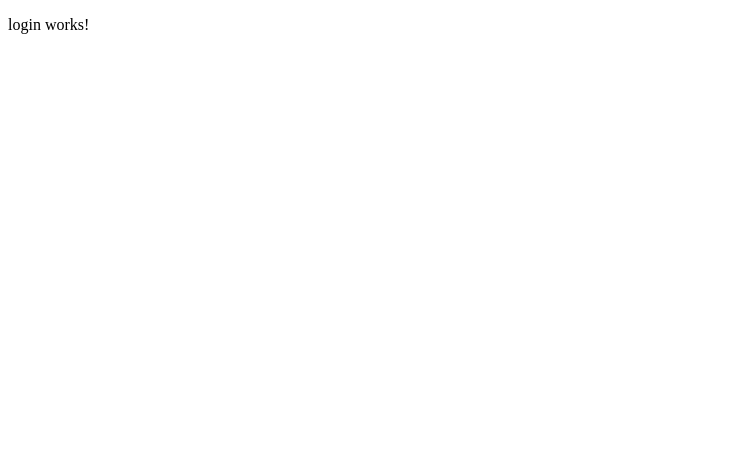
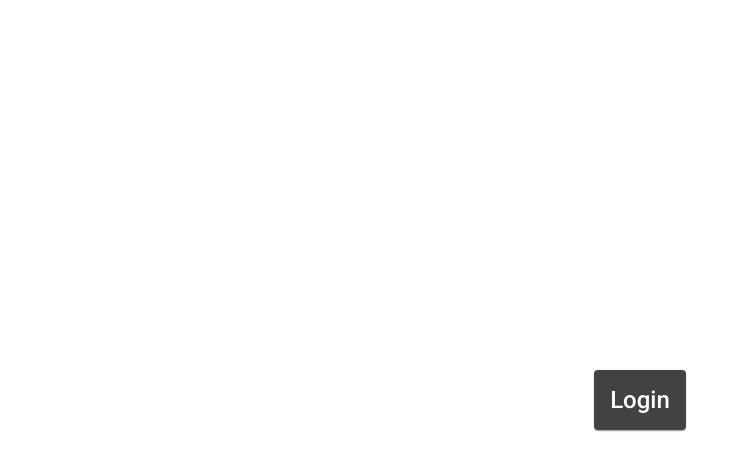
Before and after one commit to Psyness/psyness, an Angular app in the folder projetcs/ui/: page /login in a window 1280 px wide. Shown: the top 470 px of the page, without its empty margins (0-742 px from the left). Built offline with nearby package versions, Linux system fonts and the light colour scheme.

Commit message:
Added angular material and angular layout

```diff
--- a/projetcs/ui/angular.json
+++ b/projetcs/ui/angular.json
@@ -27,6 +27,7 @@
               "src/assets"
             ],
             "styles": [
+              "./node_modules/@angular/material/prebuilt-themes/pink-bluegrey.css",
               "src/styles.css"
             ],
             "scripts": []
@@ -94,6 +95,7 @@
               "src/assets"
             ],
             "styles": [
+              "./node_modules/@angular/material/prebuilt-themes/pink-bluegrey.css",
               "src/styles.css"
             ],
             "scripts": []
--- a/projetcs/ui/package.json
+++ b/projetcs/ui/package.json
@@ -11,10 +11,13 @@
   "private": true,
   "dependencies": {
     "@angular/animations": "~13.3.0",
+    "@angular/cdk": "^13.3.5",
     "@angular/common": "~13.3.0",
     "@angular/compiler": "~13.3.0",
     "@angular/core": "~13.3.0",
+    "@angular/flex-layout": "^13.0.0-beta.38",
     "@angular/forms": "~13.3.0",
+    "@angular/material": "^13.3.5",
     "@angular/platform-browser": "~13.3.0",
     "@angular/platform-browser-dynamic": "~13.3.0",
     "@angular/router": "~13.3.0",
--- a/projetcs/ui/src/app/pages/login/login.component.html
+++ b/projetcs/ui/src/app/pages/login/login.component.html
@@ -1 +1,7 @@
-<p>login works!</p>
+<div fxFlexFill fxLayoutAlign="center center">
+  <mat-card>
+    <mat-card-title>
+      Login
+    </mat-card-title>
+  </mat-card>
+</div>
--- a/projetcs/ui/src/index.html
+++ b/projetcs/ui/src/index.html
@@ -6,6 +6,9 @@
   <base href="/">
   <meta name="viewport" content="width=device-width, initial-scale=1">
   <link rel="icon" type="image/x-icon" href="favicon.ico">
+  <link rel="preconnect" href="https://fonts.gstatic.com">
+  <link href="https://fonts.googleapis.com/css2?family=Roboto:wght@300;400;500&display=swap" rel="stylesheet">
+  <link href="https://fonts.googleapis.com/icon?family=Material+Icons" rel="stylesheet">
 </head>
 <body>
   <app-root></app-root>
--- a/projetcs/ui/src/styles.css
+++ b/projetcs/ui/src/styles.css
@@ -1 +1,4 @@
 /* You can add global styles to this file, and also import other style files */
+
+html, body { height: 100%; }
+body { margin: 0; font-family: Roboto, "Helvetica Neue", sans-serif; }
```
Also changed, not shown: projetcs/ui/src/app/app.module.ts (+9 -2 lines), 2 other files (tests, documents, lock files or other folders).
